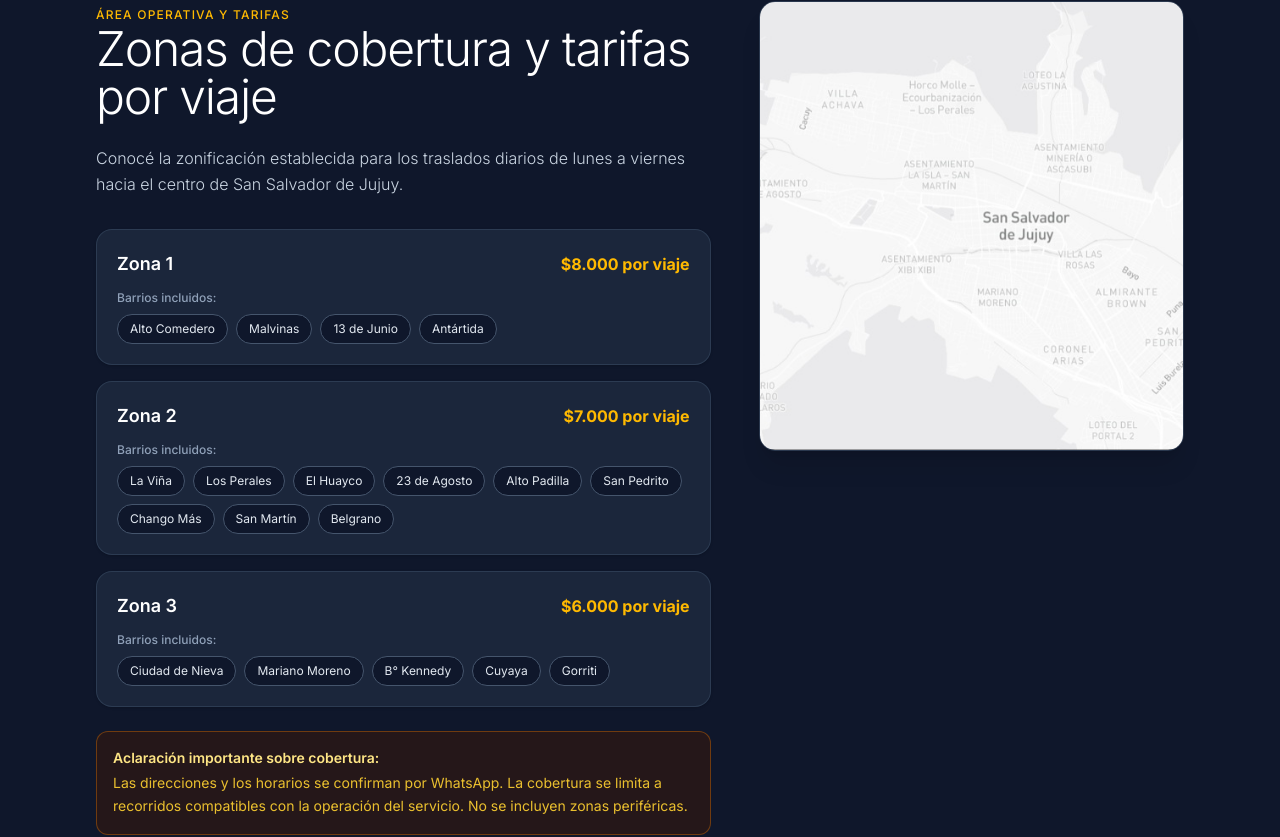
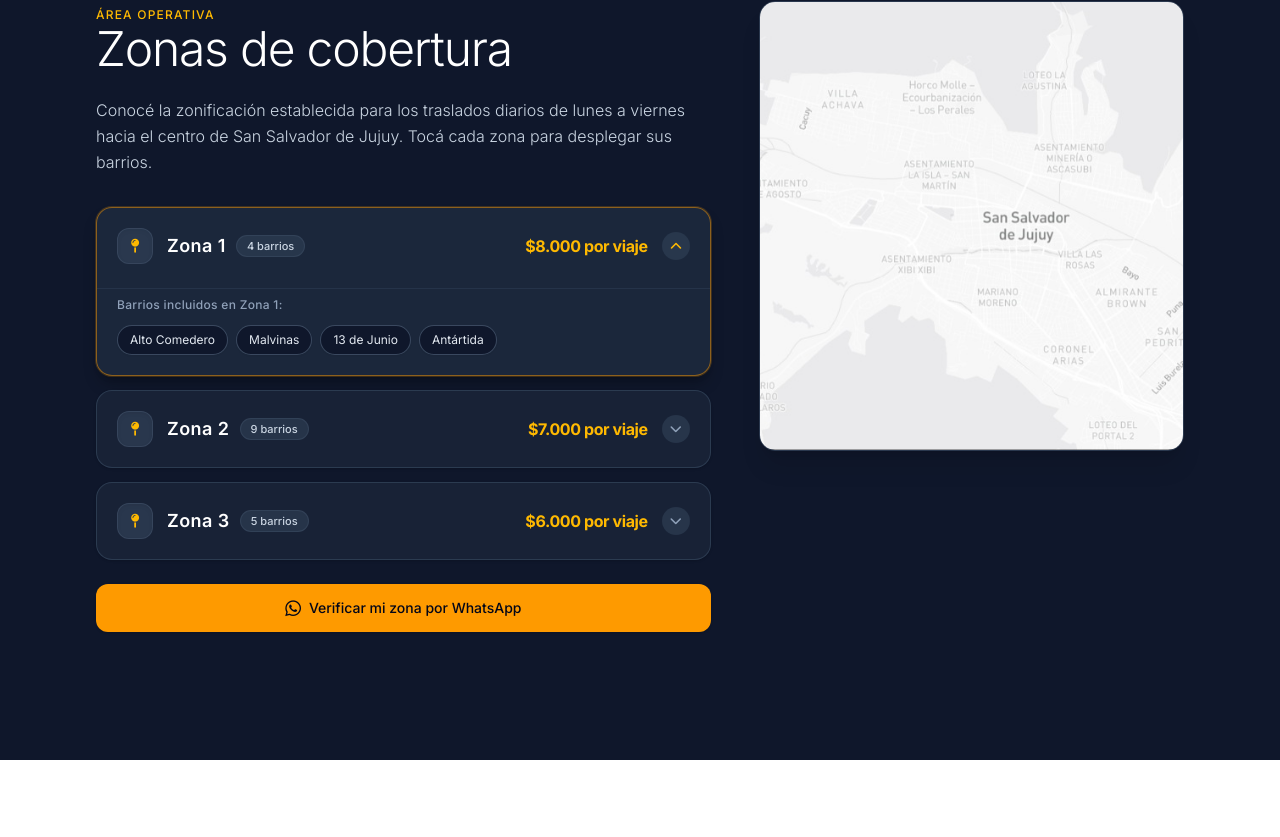
Before and after one commit to mailinadaro/jujuy-diario, a Next.js app: page / in a window 1280 px wide. Shown: the part 4772-5609 px from the top of the page. Built offline with nearby package versions, Linux system fonts and the light colour scheme.

Commit message:
refactor

```diff
--- a/src/app/page.tsx
+++ b/src/app/page.tsx
@@ -8,7 +8,6 @@ import { CoverageSection } from '@/components/sections/chofer/CoverageSection';
 import { FounderSection } from '@/components/sections/chofer/FounderSection';
 import { Zones } from '@/components/sections/chofer/Zones';
 import { PricingSection } from '@/components/sections/chofer/PricingSection';
-import { OtherTransfersSection } from '@/components/sections/chofer/OtherTransfersSection';
 import { FaqSection } from '@/components/sections/chofer/FaqSection';
 import { CtaSection } from '@/components/sections/chofer/CtaSection';
 import { Footer } from '@/components/sections/globales/Footer';
@@ -26,7 +25,7 @@ export default function Page() {
       <HowItWorksSection whatsappNumber={whatsappNumber} />
       <CoverageSection whatsappNumber={whatsappNumber} />
       <FounderSection />
-      <Zones/>
+      <Zones whatsappNumber={whatsappNumber} />
       <PricingSection whatsappNumber={whatsappNumber} />
       <FaqSection />
       <CtaSection whatsappNumber={whatsappNumber} />
--- a/src/components/sections/chofer/Zones.tsx
+++ b/src/components/sections/chofer/Zones.tsx
@@ -1,10 +1,11 @@
-import React from 'react';
+'use client';
+import React, { useState } from 'react';
 import Image from 'next/image';
 import { MainContainer } from '@/components/layout/MainContainer';
 import { ScrollReveal } from '@/components/animations/ScrollReveal';
 
 interface CoverageProps {
-  whatsappNumber: string;
+  whatsappNumber?: string;
 }
 
 interface ZoneInfo {
@@ -31,50 +32,106 @@ const zonasCubiertas: ZoneInfo[] = [
   },
 ];
 
-export const Zones: React.FC<CoverageProps> = ({ whatsappNumber }) => {
+export const Zones: React.FC<CoverageProps> = ({ whatsappNumber = '543516149222' }) => {
+  // Zona 1 abierta inicialmente para que el usuario perciba de inmediato la interactividad
+  const [openZones, setOpenZones] = useState<Set<string>>(() => new Set(['Zona 1']));
+
+  const toggleZone = (zone: string) => {
+    setOpenZones((prev) => {
+      const next = new Set(prev);
+      if (next.has(zone)) {
+        next.delete(zone);
+      } else {
+        next.add(zone);
+      }
+      return next;
+    });
+  };
+
   const text = encodeURIComponent('Hola, quiero verificar si mi barrio tiene cobertura y consultar tarifa.');
   const whatsappUrl = `https://wa.me/${whatsappNumber}?text=${text}`;
 
   return (
-    <section id="cobertura" className="scroll-mt-24 py-24 lg:py-32 bg-slate-900 text-white">
+    <section id="zonas-cobertura" className="scroll-mt-24 py-24 lg:py-32 bg-slate-900 text-white">
       <MainContainer>
         <div className="grid grid-cols-1 lg:grid-cols-12 gap-12 items-start">
           <div className="lg:col-span-7">
             <ScrollReveal>
               <div className="space-y-6">
-                <span className="text-amber-400 font-medium text-xs tracking-widest uppercase">Área Operativa y Tarifas</span>
-                <h2 className="text-3xl sm:text-4xl lg:text-5xl font-light tracking-tight">Zonas de cobertura y tarifas por viaje</h2>
+                <span className="text-amber-400 font-medium text-xs tracking-widest uppercase">Área Operativa </span>
+                <h2 className="text-3xl sm:text-4xl lg:text-5xl font-light tracking-tight">Zonas de cobertura </h2>
                 <p className="text-slate-300 text-base font-light leading-relaxed">
-                  Conocé la zonificación establecida para los traslados diarios de lunes a viernes hacia el centro de San Salvador de Jujuy.
+                  Conocé la zonificación establecida para los traslados diarios de lunes a viernes hacia el centro de San Salvador de Jujuy. Tocá cada zona para desplegar sus barrios.
                 </p>
 
-                <div className="space-y-4 pt-2">
-                  {zonasCubiertas.map((zoneData) => (
-                    <div key={zoneData.zone} className="bg-slate-800/90 border border-slate-700/80 rounded-2xl p-5 shadow-sm">
-                      <div className="flex flex-col sm:flex-row sm:items-center justify-between gap-1 mb-3">
-                        <h3 className="text-lg font-semibold text-white">{zoneData.zone}</h3>
-                        <span className="text-amber-400 font-bold text-base">{zoneData.price}</span>
+                {/* Acordeón interactivo de zonas */}
+                <div className="space-y-3.5 pt-2">
+                  {zonasCubiertas.map((zoneData) => {
+                    const isOpen = openZones.has(zoneData.zone);
+                    return (
+                      <div
+                        key={zoneData.zone}
+                        className={`border rounded-2xl transition-all duration-300 overflow-hidden ${
+                          isOpen
+                            ? 'bg-slate-800/95 border-amber-500/50 shadow-lg shadow-black/25 ring-1 ring-amber-500/20'
+                            : 'bg-slate-800/70 hover:bg-slate-800 border-slate-700/80 hover:border-slate-600 shadow-sm'
+                        }`}
+                      >
+                        <button
+                          type="button"
+                          onClick={() => toggleZone(zoneData.zone)}
+                          aria-expanded={isOpen}
+                          aria-controls={`zone-content-${zoneData.zone}`}
+                          className="w-full p-5 text-left flex flex-col sm:flex-row sm:items-center justify-between gap-3 focus:outline-none focus-visible:ring-2 focus-visible:ring-amber-500 focus-visible:ring-inset cursor-pointer transition-colors"
+                        >
+                          <div className="flex items-center space-x-3.5">
+                            <span className="w-9 h-9 rounded-xl bg-slate-700/70 text-amber-400 flex items-center justify-center text-sm font-semibold shrink-0 border border-slate-600/50 shadow-inner">
+                              <i className="fa-solid fa-map-pin"></i>
+                            </span>
+                            <div className="flex items-center gap-2.5">
+                              <h3 className="text-lg font-semibold text-white tracking-wide">{zoneData.zone}</h3>
+                              <span className="text-[11px] font-medium px-2.5 py-0.5 rounded-full bg-slate-700/60 text-slate-300 border border-slate-600/40">
+                                {zoneData.barrios.length} barrios
+                              </span>
                             </div>
-                      <p className="text-xs font-medium text-slate-400 mb-2">Barrios incluidos:</p>
+                          </div>
+
+                          <div className="flex items-center justify-between sm:justify-end gap-3.5 self-end sm:self-auto w-full sm:w-auto pt-2 sm:pt-0 border-t border-slate-700/40 sm:border-0">
+                            <span className="text-amber-400 font-bold text-base tracking-tight">{zoneData.price}</span>
+                            <div className={`w-7 h-7 rounded-full bg-slate-700/60 flex items-center justify-center text-xs transition-transform duration-300 shrink-0 ${isOpen ? 'rotate-180 text-amber-400 bg-amber-500/20' : 'text-slate-400'}`}>
+                              <i className="fa-solid fa-chevron-down"></i>
+                            </div>
+                          </div>
+                        </button>
+
+                        {/* Panel Desplegable con transición CSS Grid */}
+                        <div
+                          id={`zone-content-${zoneData.zone}`}
+                          className={`grid transition-all duration-300 ease-in-out ${
+                            isOpen ? 'grid-rows-[1fr] opacity-100' : 'grid-rows-[0fr] opacity-0'
+                          }`}
+                        >
+                          <div className="overflow-hidden">
+                            <div className="px-5 pb-5 pt-2 border-t border-slate-700/50 mt-1">
+                              <p className="text-xs font-medium text-slate-400 mb-3 tracking-wide">
+                                Barrios incluidos en {zoneData.zone}:
+                              </p>
                               <ul className="flex flex-wrap gap-2" aria-label={`Barrios de ${zoneData.zone}`}>
                                 {zoneData.barrios.map((barrio) => (
                                   <li
                                     key={barrio}
-                            className="rounded-full border border-slate-600 bg-slate-900 px-3 py-1.5 text-xs text-slate-200"
+                                    className="rounded-full border border-slate-600/80 bg-slate-900/90 hover:border-amber-500/40 px-3 py-1.5 text-xs text-slate-200 transition-colors shadow-xs"
                                   >
                                     {barrio}
                                   </li>
                                 ))}
                               </ul>
                             </div>
-                  ))}
                           </div>
-
-                <div className="bg-amber-950/40 border border-amber-600/40 rounded-xl p-4 text-amber-200 text-xs sm:text-sm space-y-1">
-                  <p className="font-semibold">Aclaración importante sobre cobertura:</p>
-                  <p className="leading-relaxed text-amber-300/90">
-                    Las direcciones y los horarios se confirman por WhatsApp. La cobertura se limita a recorridos compatibles con la operación del servicio. No se incluyen zonas periféricas.
-                  </p>
+                        </div>
+                      </div>
+                    );
+                  })}
                 </div>
 
                 <a
@@ -93,10 +150,10 @@ export const Zones: React.FC<CoverageProps> = ({ whatsappNumber }) => {
 
           <div className="lg:col-span-5 sticky top-28">
             <ScrollReveal delay={0.2}>
-              <div className="relative h-80 overflow-hidden rounded-2xl border border-slate-700/80 shadow-xl sm:h-[450px]">
+              <div className="relative h-80 overflow-hidden rounded-2xl border border-slate-700/80 shadow-xl sm:h-112.5">
                 <Image
                   src="/mapa-jujuy-capital.jpg"
-                  alt="Fiat Cronos de Adaro Viajes"
+                  alt="Mapa de zonas y recorridos en San Salvador de Jujuy"
                   fill
                   sizes="(min-width: 1024px) 40vw, 100vw"
                   className="object-cover"
--- a/src/components/ui/WhatsAppButton.tsx
+++ b/src/components/ui/WhatsAppButton.tsx
@@ -39,7 +39,7 @@ export const WhatsAppButton: React.FC<WhatsAppButtonProps> = ({ whatsappNumber }
       style={whatsappColors}
       aria-hidden={footerVisible}
       tabIndex={footerVisible ? -1 : 0}
-      className={`group fixed right-4 bottom-[calc(16px+env(safe-area-inset-bottom,0px))] z-30 flex h-14 w-14 items-center justify-center rounded-full bg-[var(--whatsapp-green)] text-white shadow-[0_4px_12px_rgba(0,0,0,0.25)] transition-all duration-300 hover:bg-[var(--whatsapp-green-hover)] focus-visible:bg-[var(--whatsapp-green-hover)] focus-visible:outline-2 focus-visible:outline-offset-2 focus-visible:outline-white motion-reduce:transition-none md:right-6 md:bottom-6 ${
+      className={`group fixed right-4 bottom-[calc(16px+env(safe-area-inset-bottom,0px))] z-30 flex h-14 w-14 items-center justify-center rounded-full bg-(--whatsapp-green) text-white shadow-[0_4px_12px_rgba(0,0,0,0.25)] transition-all duration-300 hover:bg-(--whatsapp-green-hover) focus-visible:bg-(--whatsapp-green-hover) focus-visible:outline-2 focus-visible:outline-offset-2 focus-visible:outline-white motion-reduce:transition-none md:right-6 md:bottom-6 ${
         footerVisible
           ? 'invisible translate-y-2 opacity-0 pointer-events-none'
           : 'visible translate-y-0 opacity-100 pointer-events-auto'
@@ -51,7 +51,7 @@ export const WhatsAppButton: React.FC<WhatsAppButtonProps> = ({ whatsappNumber }
       <svg
         aria-hidden="true"
         focusable="false"
-        className="h-[30px] w-[30px] fill-current"
+        className="h-7.5 w-7.5 fill-current"
         viewBox="0 0 32 32"
       >
         <path d="M16 2.5C8.54 2.5 2.5 8.54 2.5 16c0 2.38.63 4.61 1.73 6.54L2.4 29.6l7.24-1.79A13.42 13.42 0 0 0 16 29.5c7.46 0 13.5-6.04 13.5-13.5S23.46 2.5 16 2.5Zm0 24.52c-2.16 0-4.17-.63-5.87-1.72l-.42-.27-4.3 1.06 1.08-4.19-.28-.43A10.96 10.96 0 1 1 16 27.02Zm6.02-8.22c-.33-.16-1.96-.97-2.26-1.08-.3-.11-.52-.16-.74.16-.22.33-.85 1.08-1.04 1.3-.19.22-.38.24-.71.08-.33-.16-1.4-.52-2.67-1.66-.99-.88-1.66-1.96-1.85-2.29-.19-.33-.02-.5.14-.66.15-.15.33-.38.49-.57.16-.19.22-.33.33-.55.11-.22.05-.41-.03-.57-.08-.16-.74-1.78-1.02-2.44-.27-.64-.54-.55-.74-.56h-.63c-.22 0-.57.08-.87.41-.3.33-1.14 1.11-1.14 2.7s1.17 3.13 1.33 3.35c.16.22 2.3 3.51 5.57 4.92.78.34 1.39.54 1.87.69.79.25 1.51.21 2.08.13.63-.09 1.96-.8 2.24-1.57.27-.77.27-1.43.19-1.57-.08-.14-.3-.22-.63-.38Z" />
```
Lines whose indentation alone changed are shown as unchanged.
